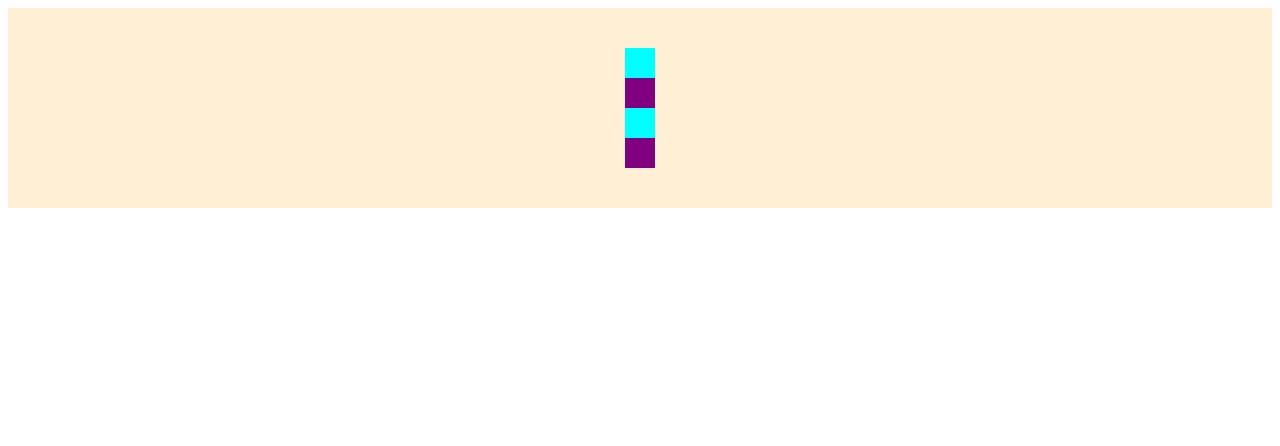
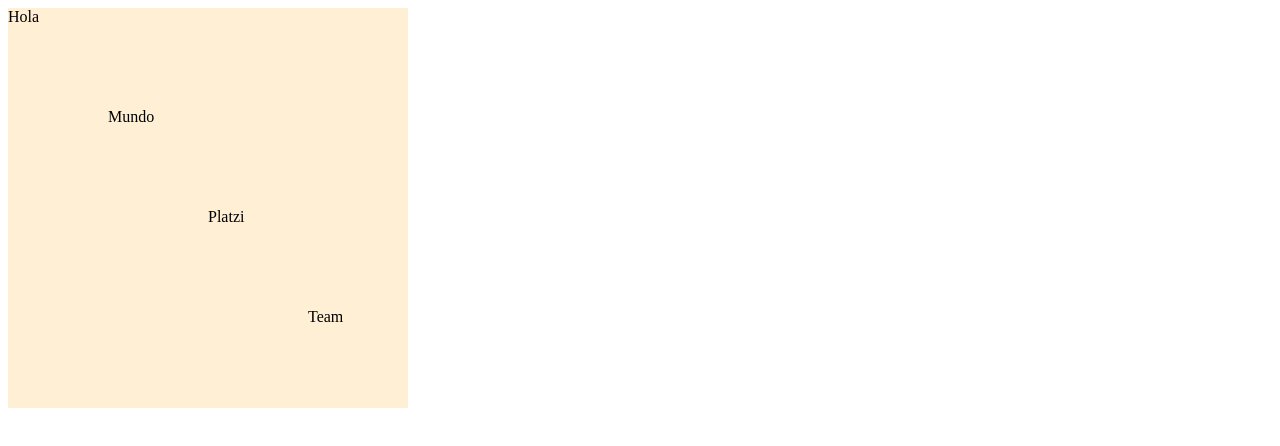
Before and after one commit to ccsmiguelangel/Platzi-CursoDeFrontendDevelopment, a plain HTML site: page index.html in a window 1280 px wide. Drawn offline with Linux system fonts and the light colour scheme.

Commit message:
:art: Grid
grid column, row y template

```diff
--- a/index.html
+++ b/index.html
@@ -7,41 +7,39 @@
   <title>Document</title>
 
   <style>
+    .container{
+      display: grid;
+      /* grid-template-columns: repeat(4, 1fr); */
+      grid-template-columns: 1fr 1fr 1fr 1fr;
+      grid-template-rows: 1fr 1fr 1fr 1fr;
 
-    .container {
-      /* display flex solo se coloca en los contenedores padres para usar sus propiedades */
-      display: flex;
-      /* justify-content: space-between; */
-      justify-content: center;
-      align-items: center;
-
-      /* cambiar eje */
-      flex-direction: column; /*row default*/
-
-
-
-      height: 200px;
-
-      background-color: papayawhip;
-
+      width: 400px;
+      height: 400px;
+      background: papayawhip;
     }
-
-    .container .item:nth-child(2n+1) {
-      background: cyan;
+    .container .item:nth-child(1){
+      grid-column: 1 / 2;
     }
-    .item {
-      width: 30px;
-      height: 30px;
-      background-color: purple;
+    .container .item:nth-child(2){
+      grid-column: 2 / 3;
+      grid-row: 2 / 3;
+    }
+    .container .item:nth-child(3){
+      grid-column: 3 / 4;
+      grid-row: 3 / 4;
+    }
+    .container .item:nth-child(4){
+      grid-column: 4 / 5;
+      grid-row: 4 / 5;
     }
   </style>
 </head>
 <body>
   <div class="container">
-    <div class="item"></div>
-    <div class="item"></div>
-    <div class="item"></div>
-    <div class="item"></div>
+    <div class="item">Hola</div>
+    <div class="item">Mundo</div>
+    <div class="item">Platzi</div>
+    <div class="item">Team</div>
   </div>
 </body>
 </html>
```
